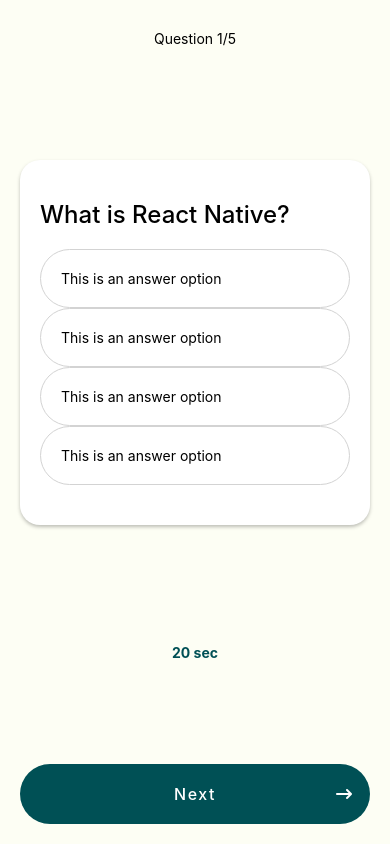
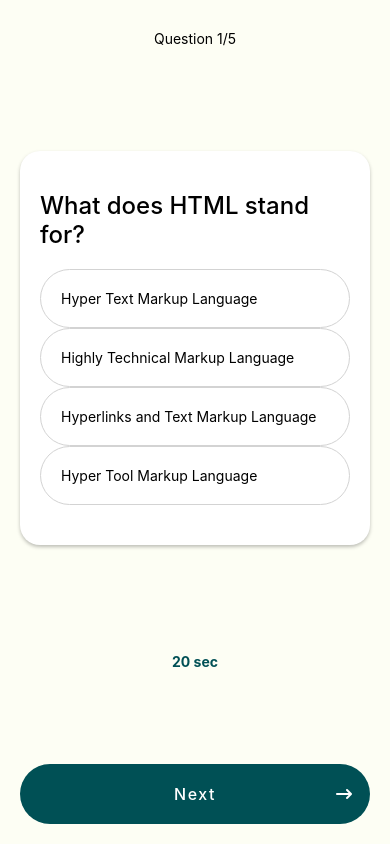
Before and after one commit to mackoctavian/Quiz, a React Native app: screen / in a window 390 px wide. Built offline with nearby package versions, Linux system fonts and the light colour scheme.

Commit message:
clean up

```diff
--- a/src/app/QuizScreen.tsx
+++ b/src/app/QuizScreen.tsx
@@ -2,6 +2,9 @@
 import { View, Text, StyleSheet, SafeAreaView, Pressable } from "react-native";
 import { QuestionCard } from "../components/QuestionCard";
 import FontAwesome6 from "@expo/vector-icons/FontAwesome6";
+import questions from "../questions";
+
+const question = questions[0];
 
 export default function QuizScreen() {
   return (
@@ -13,7 +16,7 @@
         </View>
 
         {/* Body */}
-        <QuestionCard />
+        <QuestionCard question={question} />
         <Text style={styles.time}>20 sec</Text>
         {/* Footer */}
         <Pressable onPress={() => console.warn("Press")} style={styles.button}>
--- a/src/components/AnswerOption.tsx
+++ b/src/components/AnswerOption.tsx
@@ -1,9 +1,9 @@
 import { StyleSheet, Text, View } from "react-native";
 
-export default function AnswerOption() {
+export default function AnswerOption(props) {
   return (
     <View style={styles.constainer}>
-      <Text>This is an answer option</Text>
+      <Text>{props.options}</Text>
     </View>
   );
 }
--- a/src/components/QuestionCard.tsx
+++ b/src/components/QuestionCard.tsx
@@ -1,15 +1,15 @@
 import { StyleSheet, Text, View } from "react-native";
 import AnswerOption from "./AnswerOption";
 
-export const QuestionCard = () => {
+export const QuestionCard = (props) => {
   return (
     <View style={styles.questionCard}>
-      <Text style={styles.question}>What is React Native?</Text>
+      <Text style={styles.question}>{props.question.title}</Text>
       <View>
-        <AnswerOption />
-        <AnswerOption />
-        <AnswerOption />
-        <AnswerOption />
+        <AnswerOption options={props.question.options[0]} />
+        <AnswerOption options={props.question.options[1]} />
+        <AnswerOption options={props.question.options[2]} />
+        <AnswerOption options={props.question.options[3]} />
       </View>
     </View>
   );
--- /dev/null
+++ b/src/questions.ts
@@ -0,0 +1,42 @@
+export default [
+  {
+    title: 'What does HTML stand for?',
+    options: [
+      'Hyper Text Markup Language',
+      'Highly Technical Markup Language',
+      'Hyperlinks and Text Markup Language',
+      'Hyper Tool Markup Language',
+    ],
+    correctAnswer: 'Hyper Text Markup Language',
+  },
+  {
+    title: 'Which language is primarily used for styling web pages?',
+    options: ['HTML', 'Python', 'CSS', 'JavaScript'],
+    correctAnswer: 'CSS',
+  },
+  {
+    title: "In programming, what is a 'bug'?",
+    options: [
+      "A feature that's not documented",
+      'An error in a program',
+      'A type of virus',
+      'An internet crawler',
+    ],
+    correctAnswer: 'An error in a program',
+  },
+  {
+    title: "What is the purpose of a 'for loop' in programming?",
+    options: [
+      'To repeat a block of code a limited number of times',
+      'To style a webpage',
+      'To declare variables',
+      'To create a new function',
+    ],
+    correctAnswer: 'To repeat a block of code a limited number of times',
+  },
+  {
+    title: 'Which symbol is used to denote an ID selector in CSS?',
+    options: ['#', '.', '!', '@'],
+    correctAnswer: '#',
+  },
+];
```
